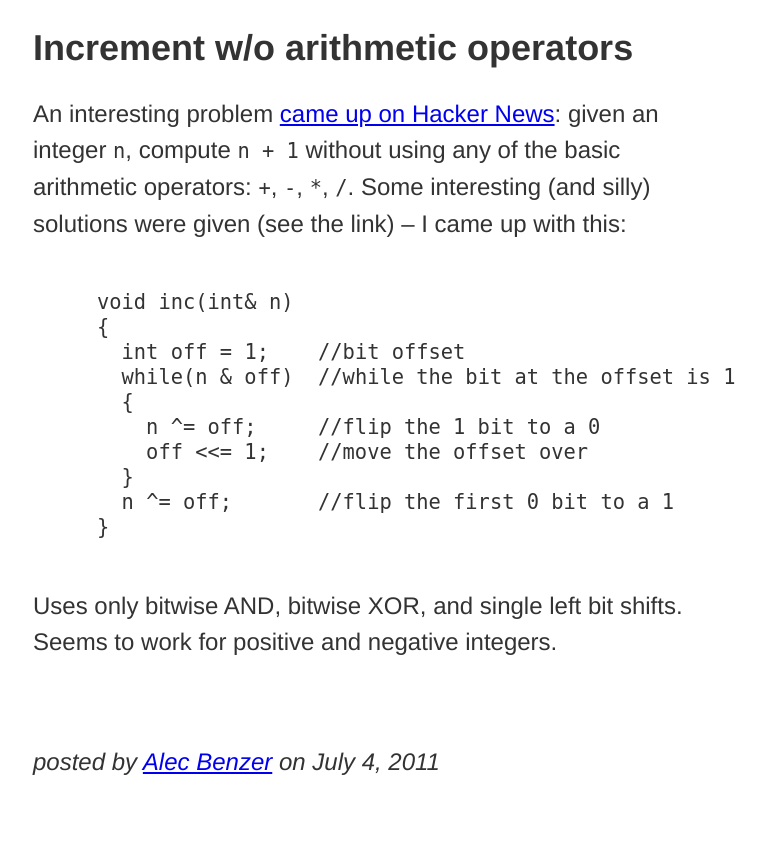
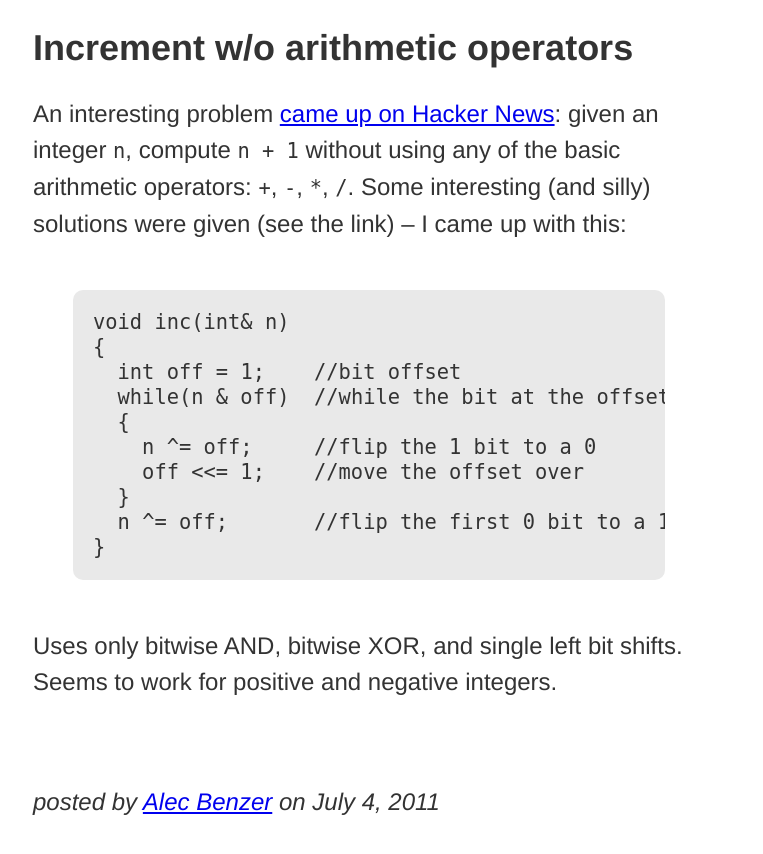
Before and after one commit to AlecBenzer/alecbenzer.github.com, a Jekyll site: the page built from _posts/2011-07-04-increment-an-integer.md, in a window 1280 px wide. Shown: the top 854 px of the page, without its empty margins (271-1034 px from the left). Built offline with Jekyll 4.4.1, drawn with Linux system fonts in a browser that asks for light colours.

Commit message:
code boxes

```diff
--- a/css/style.css
+++ b/css/style.css
@@ -22,8 +22,13 @@ code {
 pre {
   margin-top: 2em;
   margin-bottom: 2em;
-  margin-left: 1em;
   line-height: 1em;
+  background: #e9e9e9;
+  padding: 20px;
+  overflow: auto;
+  -webkit-border-radius: 10px;
+	-moz-border-radius: 10px;
+	border-radius: 10px;
 }
 
 hr {
```
